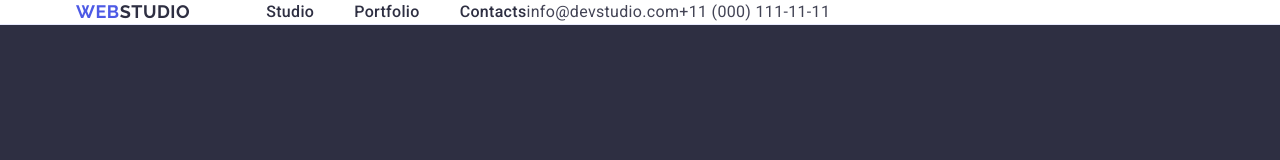
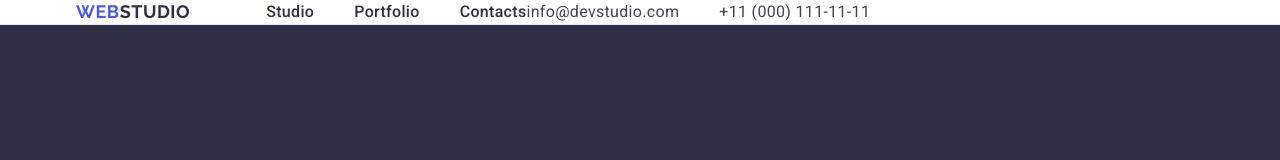
Before and after one commit to andrewwwmatsko/goit-markup-hw-03, a plain HTML site: page index.html in a window 1280 px wide. Shown: the top 160 px of the page. Drawn offline with nearby package versions, Linux system fonts and the light colour scheme.

Commit message:
styles.css update
header styles has been updated

```diff
--- a/css/styles.css
+++ b/css/styles.css
@@ -48,8 +48,13 @@ section {
     margin: 0 auto;
     padding: 0 15px;
 }
-.contacts-list, .navigation-menu {
+.navigation-menu {
     display: flex;
+}
+
+.contacts-list {
+    display: flex;
+    gap: 40px;
 }
 
 .nav-bar {
@@ -138,6 +143,8 @@ section {
 }
 
 /* Features section */
+
+
 .features-title {
     font-size: 20px;
     font-weight: 500;
```
